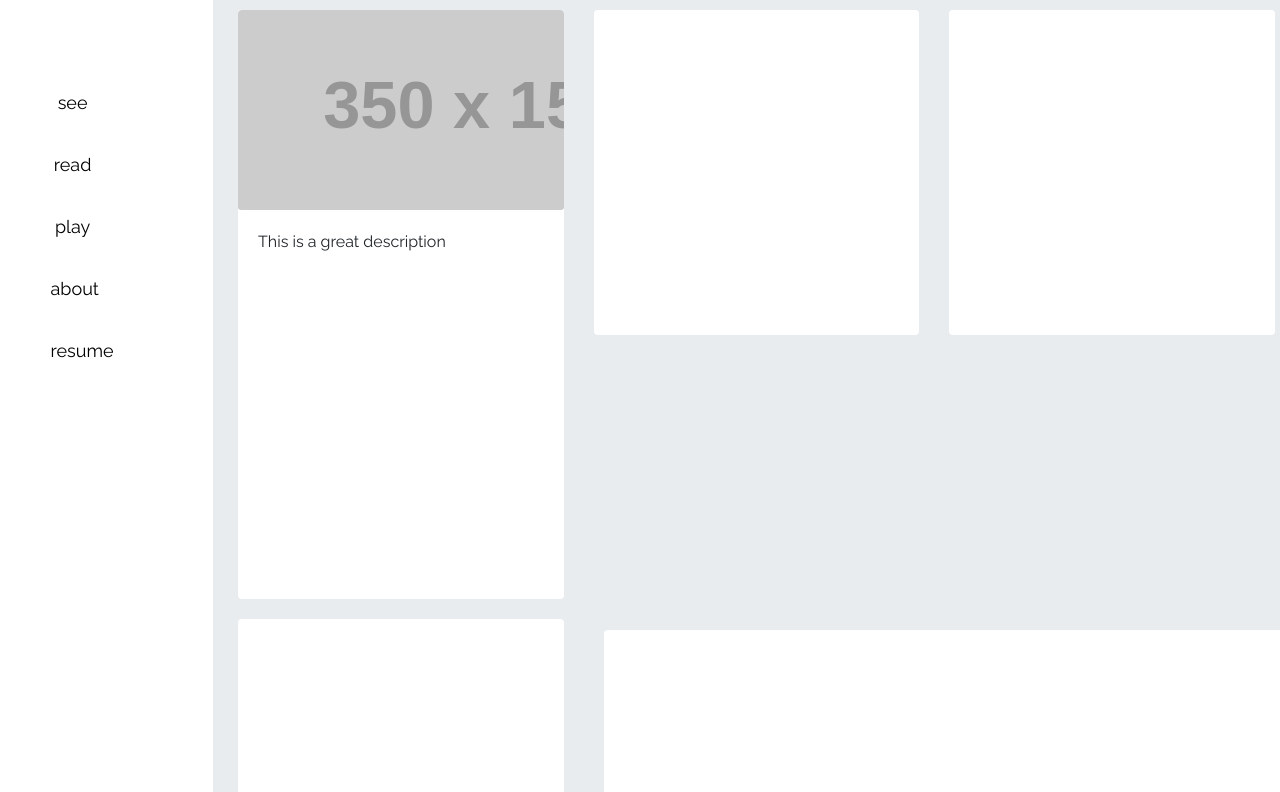
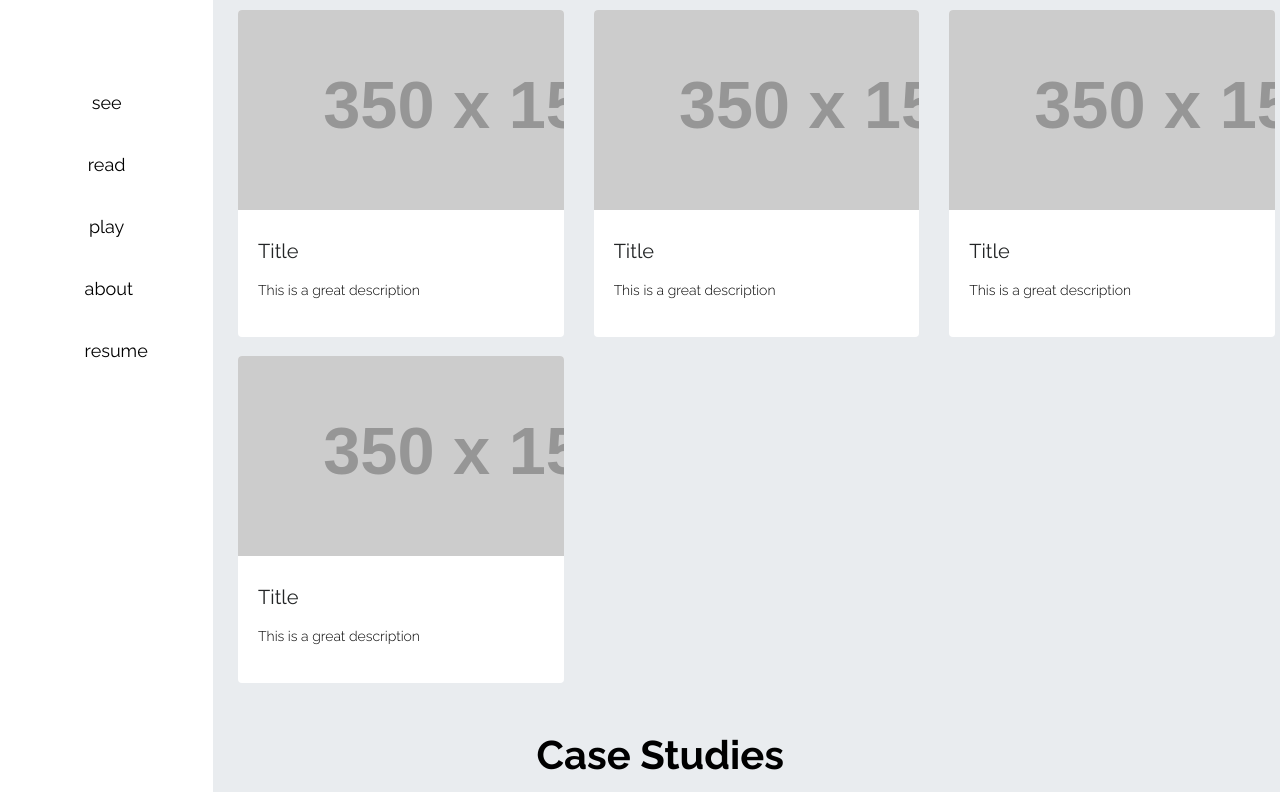
Before and after one commit to smosshor/portfolio_2018, a website: page index.html in a window 1280 px wide. Shown: the top 792 px of the page. Drawn offline with nearby package versions, Linux system fonts and the light colour scheme; placeholder pictures from the web are drawn by us.

Commit message:
more things

```diff
--- a/index.html
+++ b/index.html
@@ -67,26 +67,50 @@
                         <a onclick=''>
                             <div class="card square">
                                 <div class="card-img"></div>
-                                <div class="card-body">This is a great description</div>
+                                <div class="card-body">
+                                    <h5>Title</h5>
+                                    <p>This is a great description</p>
+
+                                </div>
                             </div>
                         </a>
                     </div>
-                    <div class="col-sm-4 fadeInRight">
-                        <a href="">
+                    <div class="col-sm-4 fadeInRight ">
+                        <a onclick=''>
                             <div class="card square">
+                                <div class="card-img"></div>
+                                <div class="card-body">
+                                    <h5>Title</h5>
+                                    <p>This is a great description</p>
+
+                                </div>
                             </div>
                         </a>
                     </div>
-                    <div class="col-sm-4 fadeInRight">
-                        <a href="">
+                    <div class="col-sm-4 fadeInRight ">
+                        <a onclick=''>
                             <div class="card square">
+                                <div class="card-img"></div>
+                                <div class="card-body">
+                                    <a href="">
+                                        <h5>Title</h5>
+                                        <p>This is a great description</p>
+                                    </a>
+
+                                </div>
                             </div>
                         </a>
                     </div>
 
-                    <div class="col-sm-4 fadeInRight">
-                        <a href="">
+                    <div class="col-sm-4 fadeInRight ">
+                        <a onclick=''>
                             <div class="card square">
+                                <div class="card-img"></div>
+                                <div class="card-body">
+                                    <h5>Title</h5>
+                                    <p>This is a great description</p>
+
+                                </div>
                             </div>
                         </a>
                     </div>
--- a/src/scss/cards.scss
+++ b/src/scss/cards.scss
@@ -1,21 +1,21 @@
 .card {
     overflow: hidden;
     margin: 3%;
-    padding-bottom: 100%;
     position: relative;
     width: 100%;
     border: 0px;
     z-index: 1;
-    &:hover {
-        background-color: #00008b;
-        transition: 1.2s;
-        z-index: 2;
-    }
 
     .card-img {
         background-image: url(http://via.placeholder.com/350x150);
         background-size: cover;
         height: 200px;
+        border-radius: 0px;
+        &:hover {
+            background: #00008b;
+            transition: 1.2s;
+            z-index: 2;
+        }
 
     }
     .card-body {
--- a/src/scss/nav.scss
+++ b/src/scss/nav.scss
@@ -12,6 +12,7 @@
     overflow-x: hidden;
     overflow-y: auto;
     margin-left: 0;
+    justify-content: center;
 
     .nav {
         margin-bottom: 20px;
--- a/src/scss/type.scss
+++ b/src/scss/type.scss
@@ -20,13 +20,13 @@ h5 {
     padding-top: 10px;
     padding-bottom: 10px;
     color: #232526;
-    line-height: 1.5;
+    line-height: 1.1;
 }
 
 h1 {
     font-weight: 700;
     padding-top: 40px;
-    padding-bottom: 20px;
+    padding-bottom: 10px;
     color: #000;
     text-align: center;
 }
```
Also changed, not shown: build/css/main.css.
